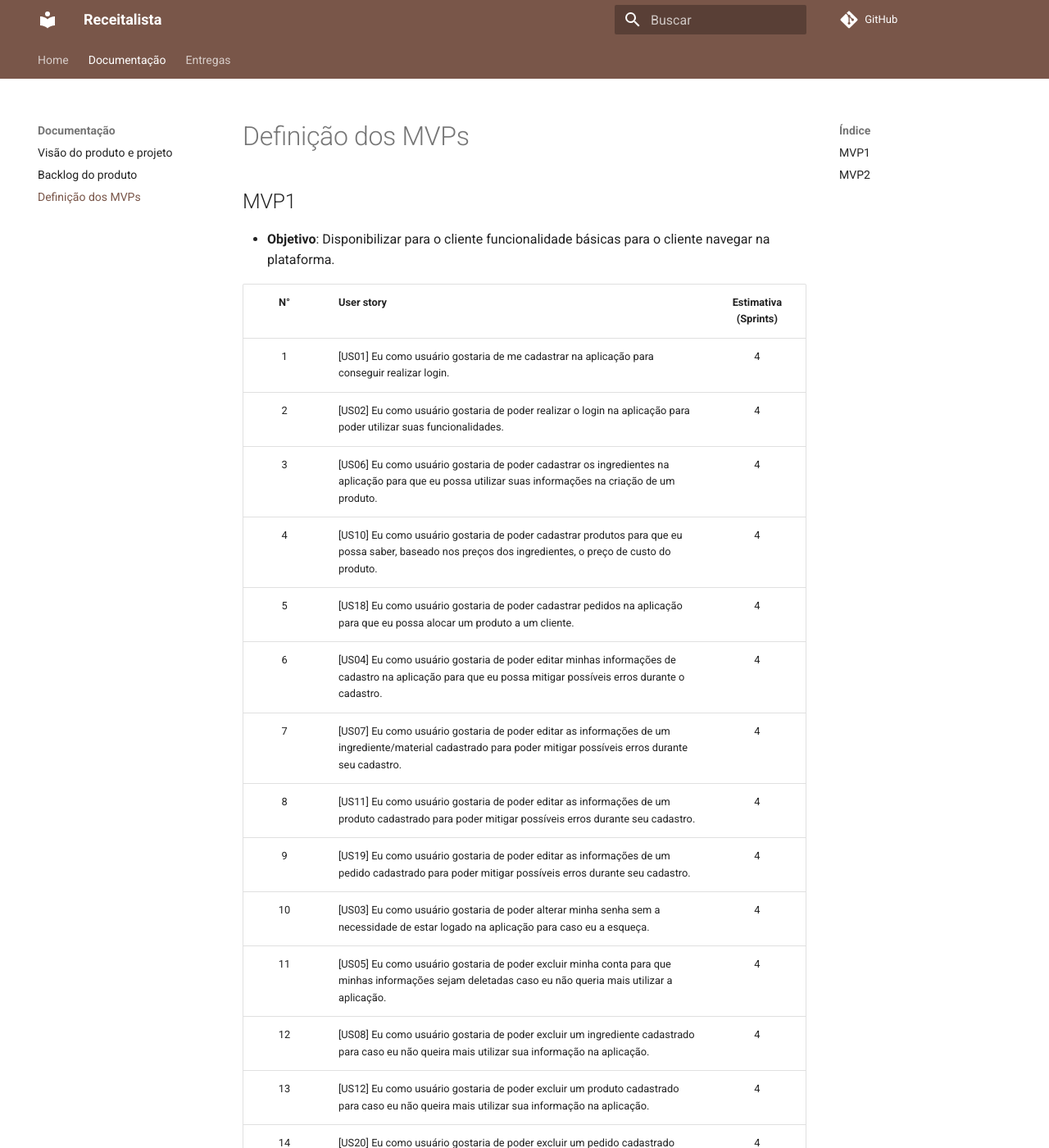
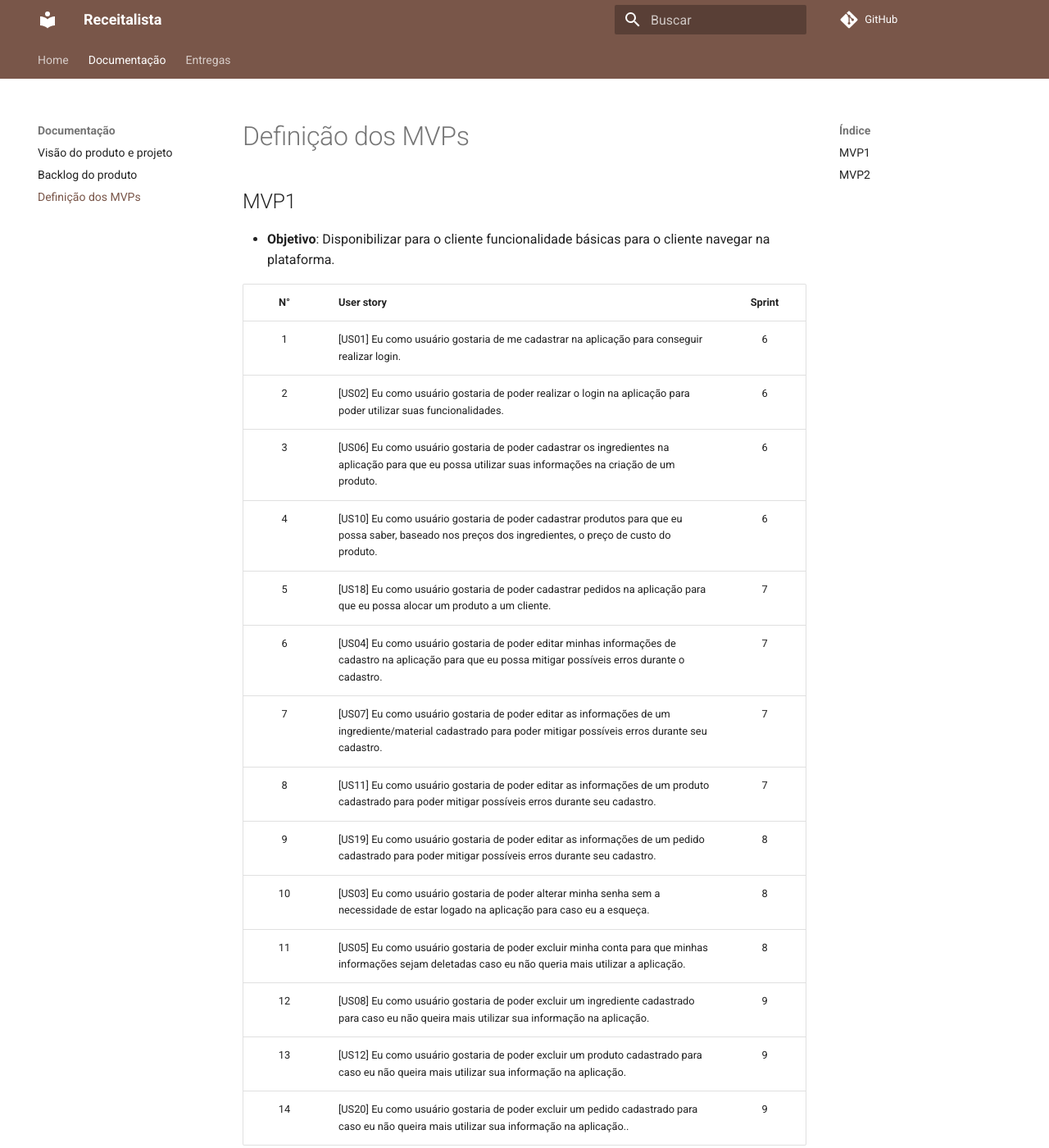
Before and after one commit to mdsreq-fga-unb/2022.2-Receitalista, an MkDocs documentation site: the page built from docs/definicao-mvp.md, in a window 1280 px wide and 1400 px high. Shown: the whole window at 82% size. Built offline with MkDocs 1.6.1 and Material for MkDocs 9.7.7, drawn with Linux system fonts in a browser that asks for light colours; comment, search, counter and statistics services are not loaded; some of the changed text lies outside the part shown.

Commit message:
Ajustando a coluna de sprint
Trocando estimativa de sprints, para qual sprint vai ser feita a história de usuário

```diff
--- a/docs/definicao-mvp.md
+++ b/docs/definicao-mvp.md
@@ -2,22 +2,22 @@
 
  - **Objetivo**: Disponibilizar para o cliente funcionalidade básicas para o cliente navegar na plataforma.
 
-N° | User story | Estimativa (Sprints) |
+N° | User story | Sprint |
 :-----:|---------|:----------------------:|
-1| [US01] Eu como usuário gostaria de me cadastrar na aplicação para conseguir realizar login. | 4 |
-2| [US02] Eu como usuário gostaria de poder realizar o login na aplicação para poder utilizar suas funcionalidades. | 4 |
-3| [US06] Eu como usuário gostaria de poder cadastrar os ingredientes na aplicação para que eu possa utilizar suas informações na criação de um produto.  | 4 |
-4| [US10] Eu como usuário gostaria de poder cadastrar produtos para que eu possa saber, baseado nos preços dos ingredientes, o preço de custo do produto. | 4 |
-5| [US18] Eu como usuário gostaria de poder cadastrar pedidos na aplicação para que eu possa alocar um produto a um cliente. | 4 |
-6| [US04] Eu como usuário gostaria de poder editar minhas informações de cadastro na aplicação para que eu possa mitigar possíveis erros durante o cadastro. | 4 |
-7| [US07] Eu como usuário gostaria de poder editar as informações de um ingrediente/material cadastrado para poder mitigar possíveis erros durante seu cadastro. | 4 |
-8| [US11] Eu como usuário gostaria de poder editar as informações de um produto cadastrado para poder mitigar possíveis erros durante seu cadastro. | 4 |
-9| [US19] Eu como usuário gostaria de poder editar as informações de um pedido cadastrado para poder mitigar possíveis erros durante seu cadastro. | 4 |
-10| [US03] Eu como usuário gostaria de poder alterar minha senha sem a necessidade de estar logado na aplicação para caso eu a esqueça. | 4 |
-11| [US05] Eu como usuário gostaria de poder excluir minha conta para que minhas informações sejam deletadas caso eu não queria mais utilizar a aplicação. | 4 |
-12| [US08] Eu como usuário gostaria de poder excluir um ingrediente cadastrado para caso eu não queira mais utilizar sua informação na aplicação.  | 4 |
-13| [US12] Eu como usuário gostaria de poder excluir um produto cadastrado para caso eu não queira mais utilizar sua informação na aplicação. | 4 |
-14| [US20] Eu como usuário gostaria de poder excluir um pedido cadastrado para caso eu não queira mais utilizar sua informação na aplicação.. | 4 |
+1| [US01] Eu como usuário gostaria de me cadastrar na aplicação para conseguir realizar login. | 6 |
+2| [US02] Eu como usuário gostaria de poder realizar o login na aplicação para poder utilizar suas funcionalidades. | 6 |
+3| [US06] Eu como usuário gostaria de poder cadastrar os ingredientes na aplicação para que eu possa utilizar suas informações na criação de um produto. | 6 |
+4| [US10] Eu como usuário gostaria de poder cadastrar produtos para que eu possa saber, baseado nos preços dos ingredientes, o preço de custo do produto. | 6 |
+5| [US18] Eu como usuário gostaria de poder cadastrar pedidos na aplicação para que eu possa alocar um produto a um cliente. | 7 |
+6| [US04] Eu como usuário gostaria de poder editar minhas informações de cadastro na aplicação para que eu possa mitigar possíveis erros durante o cadastro. | 7 |
+7| [US07] Eu como usuário gostaria de poder editar as informações de um ingrediente/material cadastrado para poder mitigar possíveis erros durante seu cadastro. | 7 |
+8| [US11] Eu como usuário gostaria de poder editar as informações de um produto cadastrado para poder mitigar possíveis erros durante seu cadastro. | 7 |
+9| [US19] Eu como usuário gostaria de poder editar as informações de um pedido cadastrado para poder mitigar possíveis erros durante seu cadastro. | 8 |
+10| [US03] Eu como usuário gostaria de poder alterar minha senha sem a necessidade de estar logado na aplicação para caso eu a esqueça. | 8 |
+11| [US05] Eu como usuário gostaria de poder excluir minha conta para que minhas informações sejam deletadas caso eu não queria mais utilizar a aplicação. | 8 |
+12| [US08] Eu como usuário gostaria de poder excluir um ingrediente cadastrado para caso eu não queira mais utilizar sua informação na aplicação.  | 9 |
+13| [US12] Eu como usuário gostaria de poder excluir um produto cadastrado para caso eu não queira mais utilizar sua informação na aplicação. | 9 |
+14| [US20] Eu como usuário gostaria de poder excluir um pedido cadastrado para caso eu não queira mais utilizar sua informação na aplicação.. | 9 |
 
 <br>
 
@@ -25,15 +25,15 @@
 
   - **Objetivo**: Disponibilizar funcionalidades adicionais para melhorar a navegação do usuário dentro da plataforma.
 
-N° | User story | Estimativa (Sprints) |
+N° | User story | Sprint |
 :-----:|---------|:----------------------:|
-1| [US09] Eu como usuário gostaria de poder visualizar a listagem dos meus ingredientes cadastrados na aplicação para manter controle dos ingredientes cadastrados. | 4 |
-2| [US13] Eu como usuário gostaria de poder visualizar a listagem dos meus produtos cadastrados na aplicação para ter um apanhado geral de todos eles. | 4 |
-3| [US14] Eu como usuário gostaria de poder realizar o cadastro das informações dos meus clientes na aplicação para utilizar durante o gerenciamento de pedidos. | 4 |
-4| [US15] Eu como usuário gostaria de poder editar as informações de um cliente cadastrado na aplicação para poder mitigar possíveis erros durante seu cadastro. | 4 |
-5| [US16] Eu como usuário gostaria de poder excluir um cliente cadastrado para caso eu não queira mais utilizar sua informação na aplicação. | 4 |
-6| [US17] Eu como usuário gostaria de poder visualizar a listagem dos meus clientes cadastrados na aplicação para poder visualizar o perfil de consumo de cada cliente. | 4 |
-7| [US21] Eu como usuário gostaria de poder visualizar a listagem dos  pedidos cadastrados na aplicação para manter controle de gastos e lucros. | 4 |
-8| [US22] Eu como usuário gostaria de visualizar os gastos com cada ingrediente mensalmente para poder estimar margem de lucro por produto. | 4 |
-9| [US23] Eu como usuário gostaria de visualizar qual a margem de lucro mensal por produto para gerenciar o preço de venda para cada pedido. | 4 |
-10| [US24] Eu como usuário gostaria de visualizar qual a margem de lucro de todos os pedidos mensalmente ter controle da minha margem de lucro. | 4 |
+1| [US09] Eu como usuário gostaria de poder visualizar a listagem dos meus ingredientes cadastrados na aplicação para manter controle dos ingredientes cadastrados. | 10 |
+2| [US13] Eu como usuário gostaria de poder visualizar a listagem dos meus produtos cadastrados na aplicação para ter um apanhado geral de todos eles. | 10 |
+3| [US14] Eu como usuário gostaria de poder realizar o cadastro das informações dos meus clientes na aplicação para utilizar durante o gerenciamento de pedidos. | 10 |
+4| [US15] Eu como usuário gostaria de poder editar as informações de um cliente cadastrado na aplicação para poder mitigar possíveis erros durante seu cadastro. | 11 |
+5| [US16] Eu como usuário gostaria de poder excluir um cliente cadastrado para caso eu não queira mais utilizar sua informação na aplicação. | 11 |
+6| [US17] Eu como usuário gostaria de poder visualizar a listagem dos meus clientes cadastrados na aplicação para poder visualizar o perfil de consumo de cada cliente. | 11 |
+7| [US21] Eu como usuário gostaria de poder visualizar a listagem dos  pedidos cadastrados na aplicação para manter controle de gastos e lucros. | 11 |
+8| [US22] Eu como usuário gostaria de visualizar os gastos com cada ingrediente mensalmente para poder estimar margem de lucro por produto. | 11 |
+9| [US23] Eu como usuário gostaria de visualizar qual a margem de lucro mensal por produto para gerenciar o preço de venda para cada pedido. | 12 |
+10| [US24] Eu como usuário gostaria de visualizar qual a margem de lucro de todos os pedidos mensalmente ter controle da minha margem de lucro. | 12 |
```
